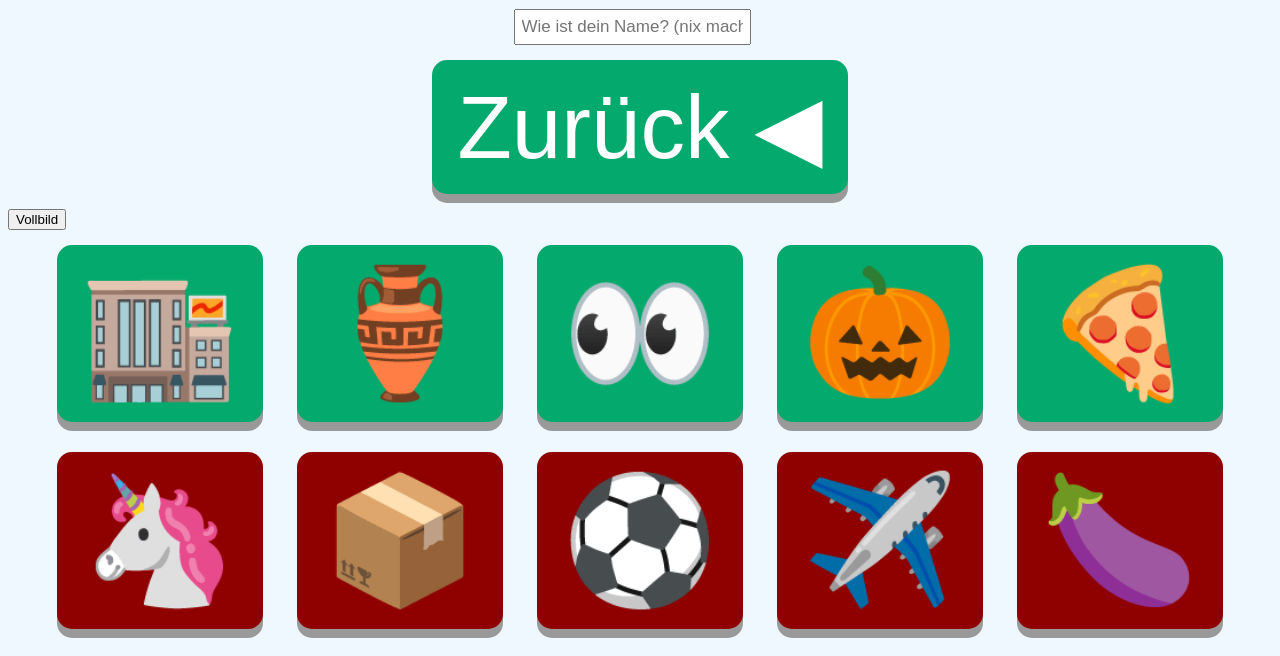
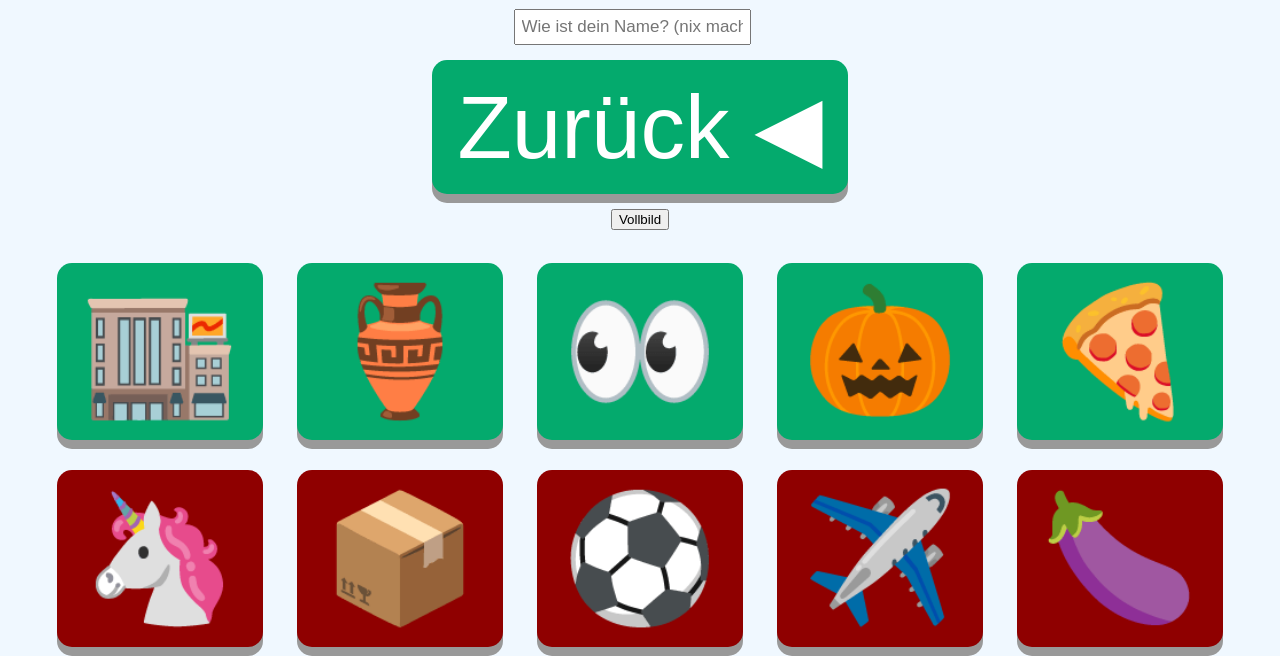
Before and after one commit to 112BS/LRS-Online-Spiel, a plain HTML site: page auswahl.html in a window 1280 px wide. Shown: the part 79-735 px from the top of the page. Drawn offline with Linux system fonts and the light colour scheme.

Commit message:
Update auswahl.html

```diff
--- a/auswahl.html
+++ b/auswahl.html
@@ -73,7 +73,7 @@ input[type=text] {
     <center><h1>Wähle das Symbol was auf der Karte ist!</h1></center>
     <center><input type="text" placeholder="Wie ist dein Name? (nix machen funktionieren!)"></center>
     <center><button class="backbutton" onclick="window.location.href='index.html';">Zurück ◀</button></center>
-    <button onclick="openFullscreen();">Vollbild</button>
+    <center><button onclick="openFullscreen();">Vollbild</button></center>
 
 <script>
 var elem = document.documentElement;
```
